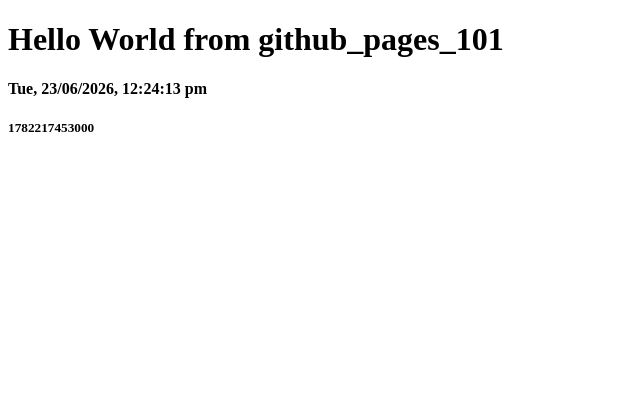
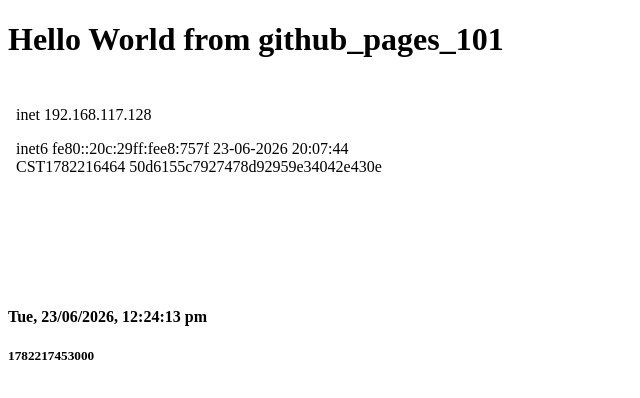
Before and after one commit to shenyujie1/github_pages_101, a plain HTML site: page docs/index.html in a window 1280 px wide. Shown: the whole page, without its empty margins (0-640 px from the left). Drawn offline with Linux system fonts and the light colour scheme.

Commit message:
ipaddresses index.html

```diff
--- a/docs/index.html
+++ b/docs/index.html
@@ -8,6 +8,10 @@
 <body>
     <h1>Hello World from github_pages_101</h1>
     <!-- ipaddresses paste next line -->
+<br>
+<div id="list">
+<iframe width="400" height="185" src="/ipaddresses.html" frameborder="0"></iframe>
+</div>
     <h4 id="id01">AAAA</h4>
     <h5 id="id02">AAAA</h5>
 </body>
```
